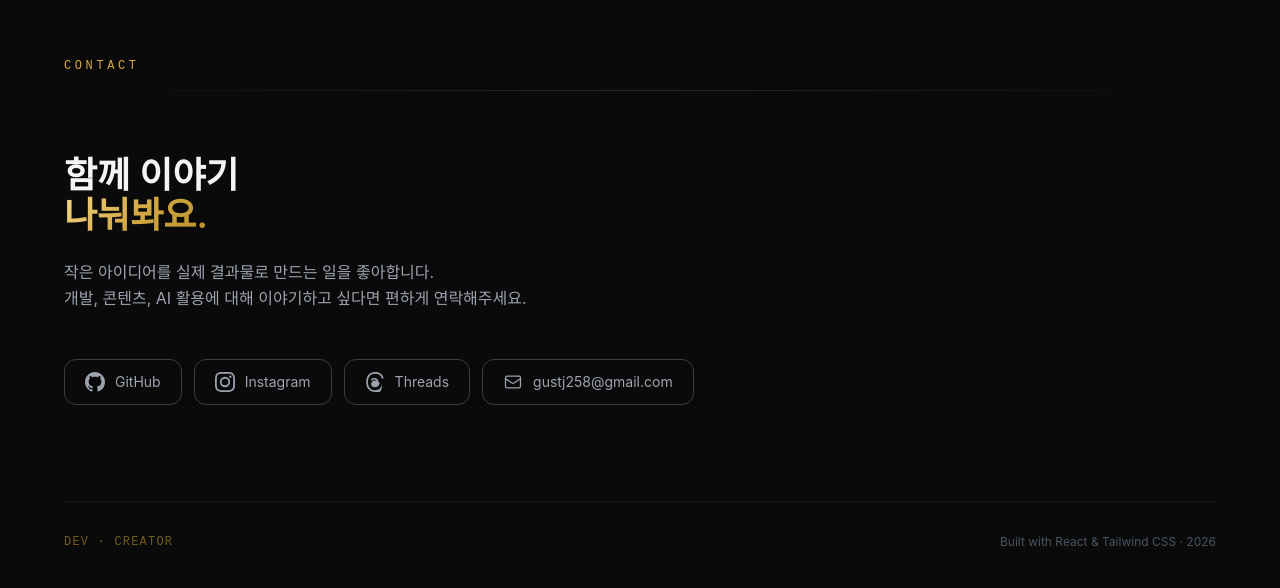
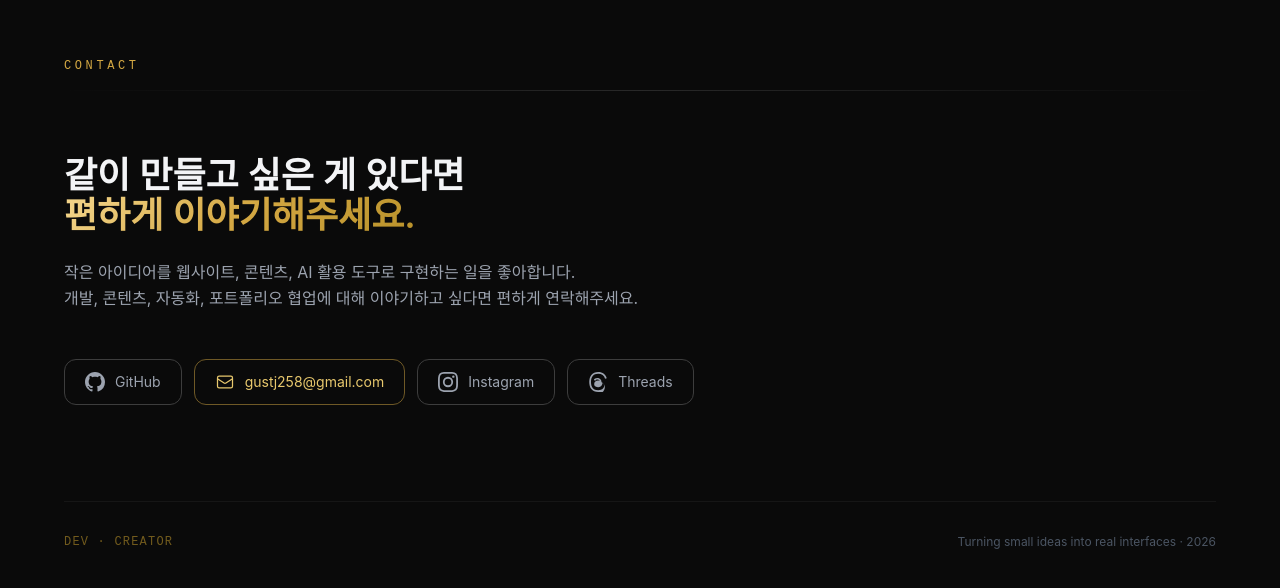
Before and after one commit to gustj369/portfolio, a React (Create React App) app: page / in a window 1280 px wide. Shown: the part 5429-6017 px from the top of the page. Built offline with nearby package versions, Linux system fonts and the light colour scheme.

Commit message:
feat: redesign Contact section - new copy, button order, email highlight, footer text

```diff
--- a/src/components/Contact.jsx
+++ b/src/components/Contact.jsx
@@ -1,5 +1,6 @@
 const contactLinks = [
   {
+    id: "github",
     label: "GitHub",
     href: "https://github.com/gustj369",
     icon: (
@@ -9,24 +10,7 @@ const contactLinks = [
     ),
   },
   {
-    label: "Instagram",
-    href: "https://www.instagram.com/94hyeonseo",
-    icon: (
-      <svg className="w-5 h-5" fill="currentColor" viewBox="0 0 24 24">
-        <path d="M12 2.163c3.204 0 3.584.012 4.85.07 3.252.148 4.771 1.691 4.919 4.919.058 1.265.069 1.645.069 4.849 0 3.205-.012 3.584-.069 4.849-.149 3.225-1.664 4.771-4.919 4.919-1.266.058-1.644.07-4.85.07-3.204 0-3.584-.012-4.849-.07-3.26-.149-4.771-1.699-4.919-4.92-.058-1.265-.07-1.644-.07-4.849 0-3.204.013-3.583.07-4.849.149-3.227 1.664-4.771 4.919-4.919 1.266-.057 1.645-.069 4.849-.069zM12 0C8.741 0 8.333.014 7.053.072 2.695.272.273 2.69.073 7.052.014 8.333 0 8.741 0 12c0 3.259.014 3.668.072 4.948.2 4.358 2.618 6.78 6.98 6.98C8.333 23.986 8.741 24 12 24c3.259 0 3.668-.014 4.948-.072 4.354-.2 6.782-2.618 6.979-6.98.059-1.28.073-1.689.073-4.948 0-3.259-.014-3.667-.072-4.947-.196-4.354-2.617-6.78-6.979-6.98C15.668.014 15.259 0 12 0zm0 5.838a6.162 6.162 0 100 12.324 6.162 6.162 0 000-12.324zM12 16a4 4 0 110-8 4 4 0 010 8zm6.406-11.845a1.44 1.44 0 100 2.881 1.44 1.44 0 000-2.881z" />
-      </svg>
-    ),
-  },
-  {
-    label: "Threads",
-    href: "https://www.threads.com/@94hyeonseo",
-    icon: (
-      <svg className="w-5 h-5" fill="currentColor" viewBox="0 0 24 24">
-        <path d="M12.186 24h-.007c-3.581-.024-6.334-1.205-8.184-3.509C2.35 18.44 1.5 15.586 1.472 12.01v-.017c.03-3.579.879-6.43 2.525-8.482C5.852 1.205 8.6.024 12.18 0h.014c2.746.02 5.043.725 6.826 2.098 1.677 1.29 2.858 3.13 3.509 5.467l-2.04.569c-1.104-3.96-3.898-5.984-8.304-6.015-2.91.022-5.11.936-6.54 2.717C4.307 6.504 3.616 8.914 3.589 12c.027 3.086.718 5.496 2.057 7.164 1.43 1.783 3.631 2.698 6.54 2.717 2.623-.02 4.358-.631 5.8-2.045 1.647-1.613 1.618-3.593 1.09-4.798-.31-.71-.873-1.3-1.634-1.75-.192 1.352-.622 2.446-1.284 3.272-.886 1.102-2.14 1.704-3.73 1.79-1.202.065-2.361-.218-3.259-.801-1.063-.689-1.685-1.74-1.752-2.964-.065-1.19.408-2.285 1.33-3.082.88-.76 2.119-1.207 3.583-1.291a13.853 13.853 0 012.076.175V12c0-.91-.244-1.612-.753-2.129-.51-.517-1.24-.78-2.211-.801-1.275.025-2.22.625-2.67 1.478l-1.776-1.075c.713-1.348 2.105-2.157 3.976-2.226 1.64.001 2.98.489 3.908 1.41.903.896 1.372 2.16 1.372 3.68v.1c.493.23.96.497 1.393.806 1.34.96 2.152 2.336 2.43 3.907.375 2.104-.175 4.29-1.647 5.96-1.701 1.93-4.137 2.836-7.36 2.86h-.007z" />
-      </svg>
-    ),
-  },
-  {
+    id: "email",
     label: "gustj258@gmail.com",
     href: "mailto:gustj258@gmail.com",
     icon: (
@@ -37,6 +21,26 @@ const contactLinks = [
           strokeWidth={1.5}
           d="M3 8l7.89 5.26a2 2 0 002.22 0L21 8M5 19h14a2 2 0 002-2V7a2 2 0 00-2-2H5a2 2 0 00-2 2v10a2 2 0 002 2z"
         />
+      </svg>
+    ),
+  },
+  {
+    id: "instagram",
+    label: "Instagram",
+    href: "https://www.instagram.com/94hyeonseo",
+    icon: (
+      <svg className="w-5 h-5" fill="currentColor" viewBox="0 0 24 24">
+        <path d="M12 2.163c3.204 0 3.584.012 4.85.07 3.252.148 4.771 1.691 4.919 4.919.058 1.265.069 1.645.069 4.849 0 3.205-.012 3.584-.069 4.849-.149 3.225-1.664 4.771-4.919 4.919-1.266.058-1.644.07-4.85.07-3.204 0-3.584-.012-4.849-.07-3.26-.149-4.771-1.699-4.919-4.92-.058-1.265-.07-1.644-.07-4.849 0-3.204.013-3.583.07-4.849.149-3.227 1.664-4.771 4.919-4.919 1.266-.057 1.645-.069 4.849-.069zM12 0C8.741 0 8.333.014 7.053.072 2.695.272.273 2.69.073 7.052.014 8.333 0 8.741 0 12c0 3.259.014 3.668.072 4.948.2 4.358 2.618 6.78 6.98 6.98C8.333 23.986 8.741 24 12 24c3.259 0 3.668-.014 4.948-.072 4.354-.2 6.782-2.618 6.979-6.98.059-1.28.073-1.689.073-4.948 0-3.259-.014-3.667-.072-4.947-.196-4.354-2.617-6.78-6.979-6.98C15.668.014 15.259 0 12 0zm0 5.838a6.162 6.162 0 100 12.324 6.162 6.162 0 000-12.324zM12 16a4 4 0 110-8 4 4 0 010 8zm6.406-11.845a1.44 1.44 0 100 2.881 1.44 1.44 0 000-2.881z" />
+      </svg>
+    ),
+  },
+  {
+    id: "threads",
+    label: "Threads",
+    href: "https://www.threads.com/@94hyeonseo",
+    icon: (
+      <svg className="w-5 h-5" fill="currentColor" viewBox="0 0 24 24">
+        <path d="M12.186 24h-.007c-3.581-.024-6.334-1.205-8.184-3.509C2.35 18.44 1.5 15.586 1.472 12.01v-.017c.03-3.579.879-6.43 2.525-8.482C5.852 1.205 8.6.024 12.18 0h.014c2.746.02 5.043.725 6.826 2.098 1.677 1.29 2.858 3.13 3.509 5.467l-2.04.569c-1.104-3.96-3.898-5.984-8.304-6.015-2.91.022-5.11.936-6.54 2.717C4.307 6.504 3.616 8.914 3.589 12c.027 3.086.718 5.496 2.057 7.164 1.43 1.783 3.631 2.698 6.54 2.717 2.623-.02 4.358-.631 5.8-2.045 1.647-1.613 1.618-3.593 1.09-4.798-.31-.71-.873-1.3-1.634-1.75-.192 1.352-.622 2.446-1.284 3.272-.886 1.102-2.14 1.704-3.73 1.79-1.202.065-2.361-.218-3.259-.801-1.063-.689-1.685-1.74-1.752-2.964-.065-1.19.408-2.285 1.33-3.082.88-.76 2.119-1.207 3.583-1.291a13.853 13.853 0 012.076.175V12c0-.91-.244-1.612-.753-2.129-.51-.517-1.24-.78-2.211-.801-1.275.025-2.22.625-2.67 1.478l-1.776-1.075c.713-1.348 2.105-2.157 3.976-2.226 1.64.001 2.98.489 3.908 1.41.903.896 1.372 2.16 1.372 3.68v.1c.493.23.96.497 1.393.806 1.34.96 2.152 2.336 2.43 3.907.375 2.104-.175 4.29-1.647 5.96-1.701 1.93-4.137 2.836-7.36 2.86h-.007z" />
       </svg>
     ),
   },
@@ -53,35 +57,42 @@ export default function Contact() {
 
         <div className="max-w-2xl">
           <h2 className="text-3xl md:text-4xl font-semibold leading-snug mb-6">
-            함께 이야기
+            같이 만들고 싶은 게 있다면
             <br />
-            <span className="text-gradient-gold">나눠봐요.</span>
+            <span className="text-gradient-gold">편하게 이야기해주세요.</span>
           </h2>
           <p className="text-gray-400 text-base leading-relaxed mb-12">
-            작은 아이디어를 실제 결과물로 만드는 일을 좋아합니다.
+            작은 아이디어를 웹사이트, 콘텐츠, AI 활용 도구로 구현하는 일을 좋아합니다.
             <br />
-            개발, 콘텐츠, AI 활용에 대해 이야기하고 싶다면 편하게 연락해주세요.
+            개발, 콘텐츠, 자동화, 포트폴리오 협업에 대해 이야기하고 싶다면 편하게 연락해주세요.
           </p>
 
-          <div className="flex flex-col sm:flex-row gap-3">
-            {contactLinks.map((link) => (
+          {/* 버튼 그룹 — 모바일: 2열 grid / 데스크톱: flex row */}
+          <div className="grid grid-cols-2 sm:flex sm:flex-row sm:flex-wrap gap-3">
+            {contactLinks.map((link) => {
+              const isEmail = link.id === "email";
+              return (
                 <a
-                key={link.label}
+                  key={link.id}
                   href={link.href}
-                target={link.href.startsWith("mailto") ? undefined : "_blank"}
-                rel={
-                  link.href.startsWith("mailto")
-                    ? undefined
-                    : "noopener noreferrer"
-                }
-                className="inline-flex items-center gap-2.5 px-5 py-3 rounded-xl border border-dark-400 hover:border-gold-500/50 text-gray-400 hover:text-gold-400 transition-all duration-200 text-sm group"
+                  target={isEmail ? undefined : "_blank"}
+                  rel={isEmail ? undefined : "noopener noreferrer"}
+                  className={[
+                    "inline-flex items-center justify-center gap-2.5 px-5 py-3 rounded-xl border text-sm",
+                    "transition-all duration-200 group",
+                    "-translate-y-0 hover:-translate-y-0.5",
+                    isEmail
+                      ? "border-gold-500/50 text-gold-400 hover:border-gold-400 hover:shadow-[0_0_16px_rgba(212,168,67,0.15)]"
+                      : "border-dark-400 text-gray-400 hover:border-gold-500/50 hover:text-gold-400",
+                  ].join(" ")}
                 >
-                <span className="transition-transform duration-200 group-hover:scale-110">
+                  <span className="flex-shrink-0 transition-transform duration-200 group-hover:scale-110">
                     {link.icon}
                   </span>
-                {link.label}
+                  <span className="truncate">{link.label}</span>
                 </a>
-            ))}
+              );
+            })}
           </div>
         </div>
       </div>
@@ -93,7 +104,7 @@ export default function Contact() {
             DEV · CREATOR
           </span>
           <span>
-            Built with React &amp; Tailwind CSS · {new Date().getFullYear()}
+            Turning small ideas into real interfaces · {new Date().getFullYear()}
           </span>
         </div>
       </div>
```
Lines whose indentation alone changed are shown as unchanged.
